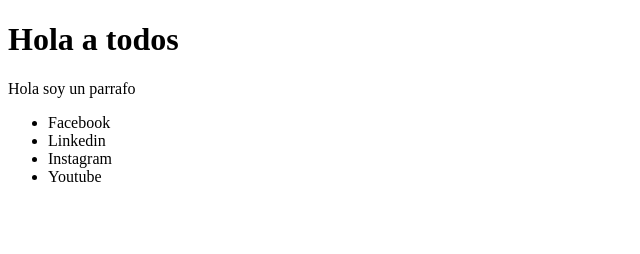
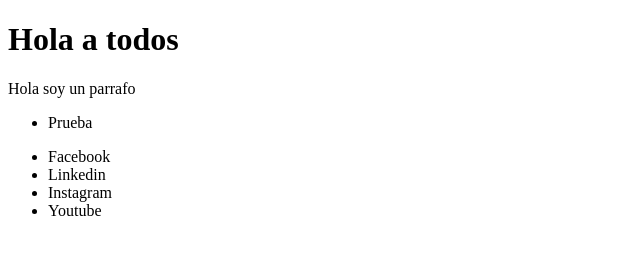
Before and after one commit to brendaup/ProyectoGit, a plain HTML site: page index.html in a window 1280 px wide. Shown: the whole page, without its empty margins (0-640 px from the left). Drawn offline with Linux system fonts and the light colour scheme.

Commit message:
prueba talia

```diff
--- a/index.html
+++ b/index.html
@@ -11,6 +11,10 @@
 
     <p>Hola soy un parrafo</p>
 
+    <ul>
+        <li>Prueba</li>
+    </ul>
+
     <footer>
         <ul>
             <li>Facebook</li>
```
